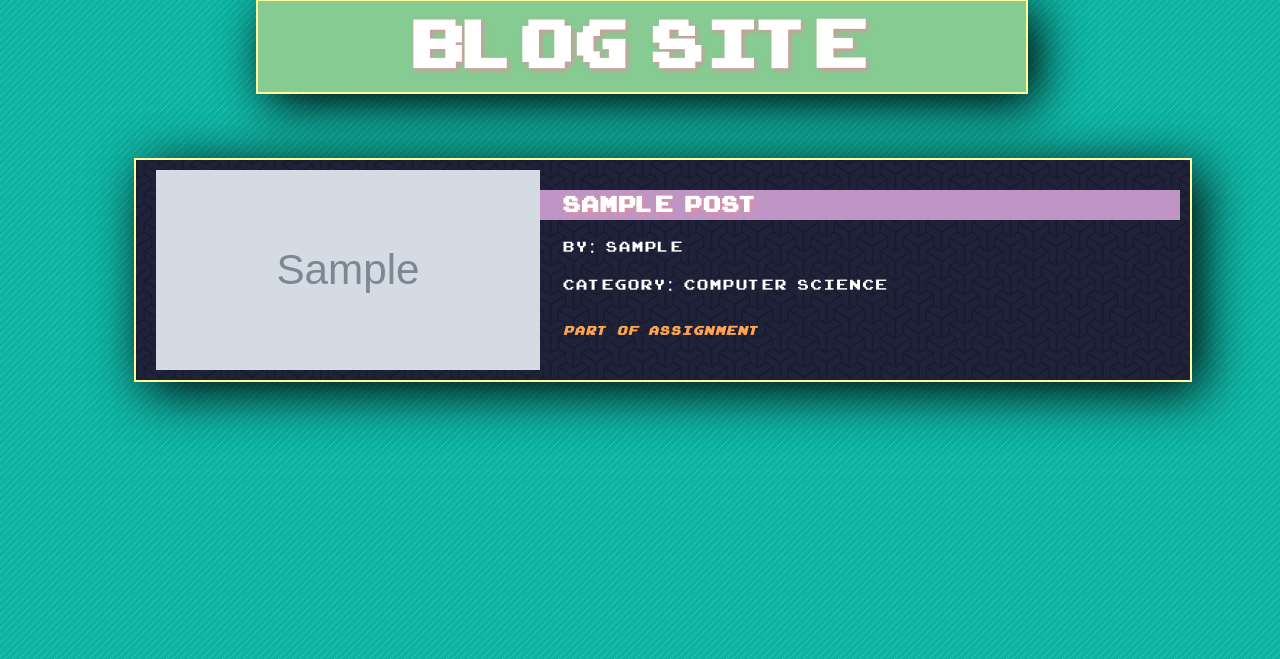
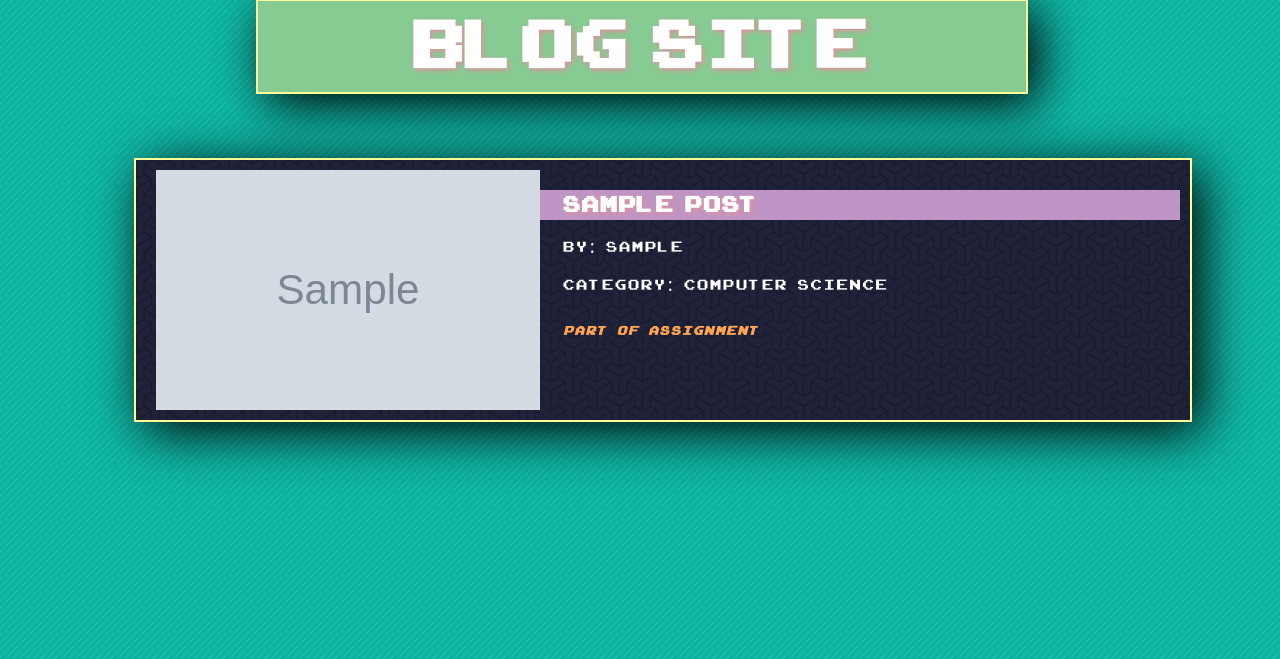
Before and after one commit to Ale42RA/interactive-cv, a Django app: template apps/blog/templates/blog/blog.html in a window 1280 px wide. Shown: the part 141-800 px from the top of the page. Run offline with Django 3.2, Linux system fonts and the light colour scheme; the template is opened without the code that fills it: values that come from a table or form of the project are taken from there, others are empty; tables that the repository leaves empty hold one stand-in row (values such as "Sample post"); grey boxes marked "Sample" are stand-in pictures; parts of the project's set-up code (start-up, migrations or seed data) failed here and were passed over.

Commit message:
My Interactive CV, sixth commit

```diff
--- a/apps/blog/static/blog/style.css
+++ b/apps/blog/static/blog/style.css
@@ -64,7 +64,7 @@ a, a:visited
   margin-bottom:20px;
   background-image: url(pattern3.png);
   background-repeat: repeat;
-  height: 25vh;
+  height: 30vh;
   width:80vw;
   padding: 10px;
   padding-left: 20px;
@@ -74,7 +74,7 @@ a, a:visited
   font-family: 'ArcadeClassic';
   object-fit: cover;
   width: 30vw;
-  height: 25vh;
+  height: 30vh;
   padding-right: 20px;
 }
 
```
